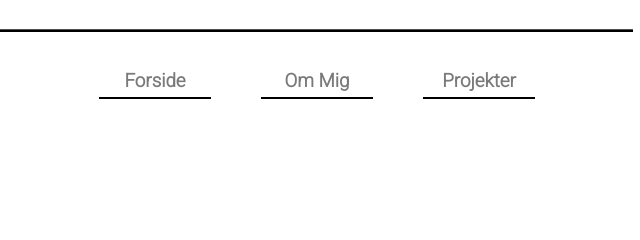
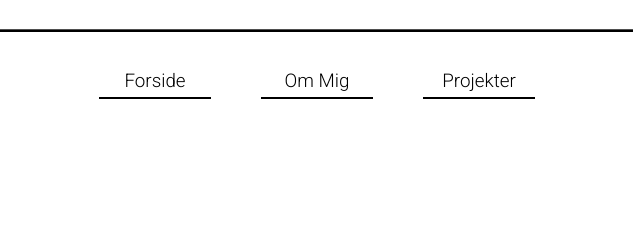
Before and after one commit to Sara8615/06_portfolioeksamen, a plain HTML site: page index.html in a window 1280 px wide. Shown: the part 201-441 px from the top of the page, 637-1277 px from the left. Drawn offline with Linux system fonts and the light colour scheme.

Commit message:
a font weight

```diff
--- a/generel.css
+++ b/generel.css
@@ -67,8 +67,7 @@ a {
   font-family: roboto;
   text-decoration: none;
   font-size: 0.9rem;
-  color: rgb(123, 122, 122);
-  font-weight: bolder;
+  color: rgb(0, 0, 0);
 }
 a:hover {
   color: rgb(224, 5, 5);
```
